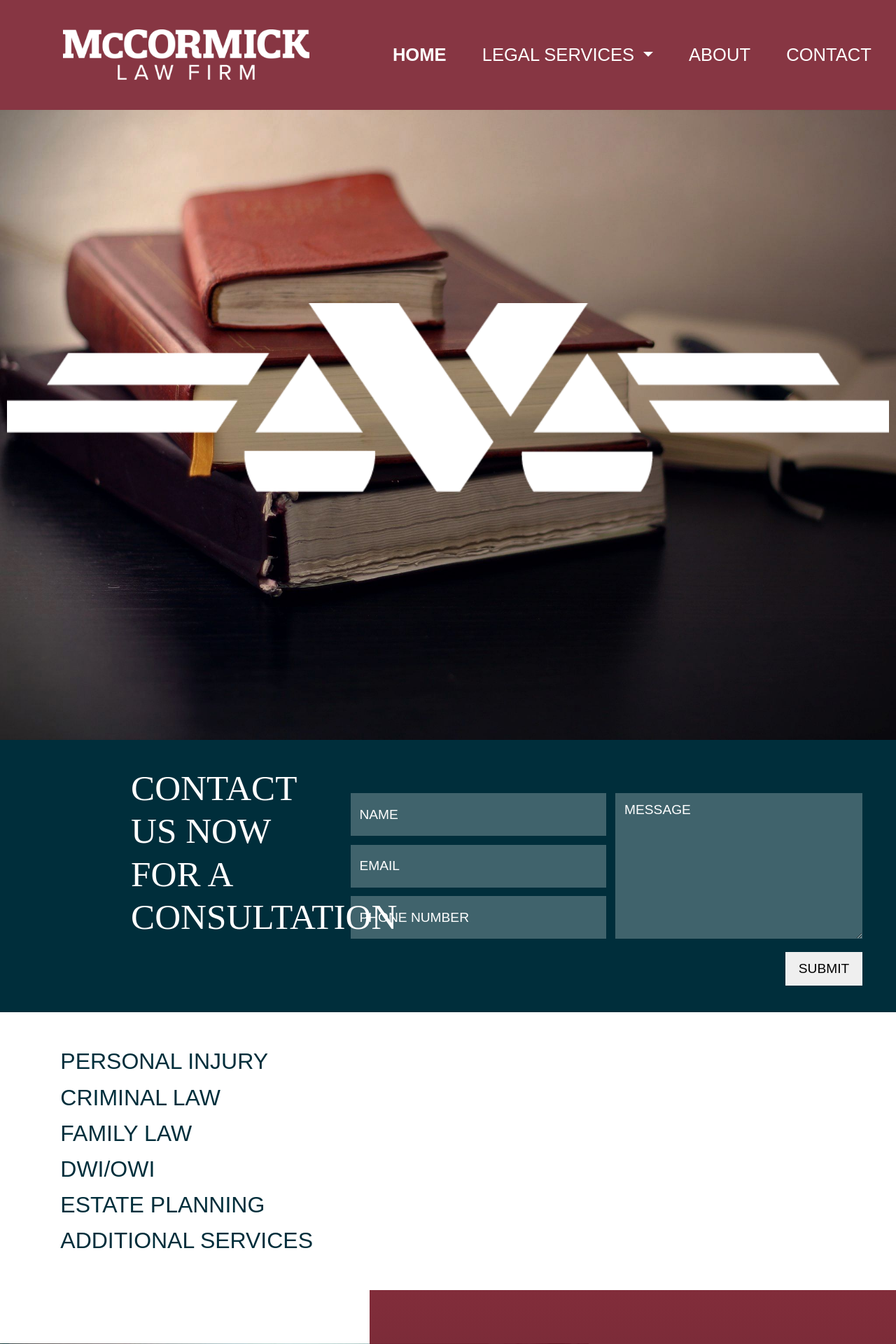
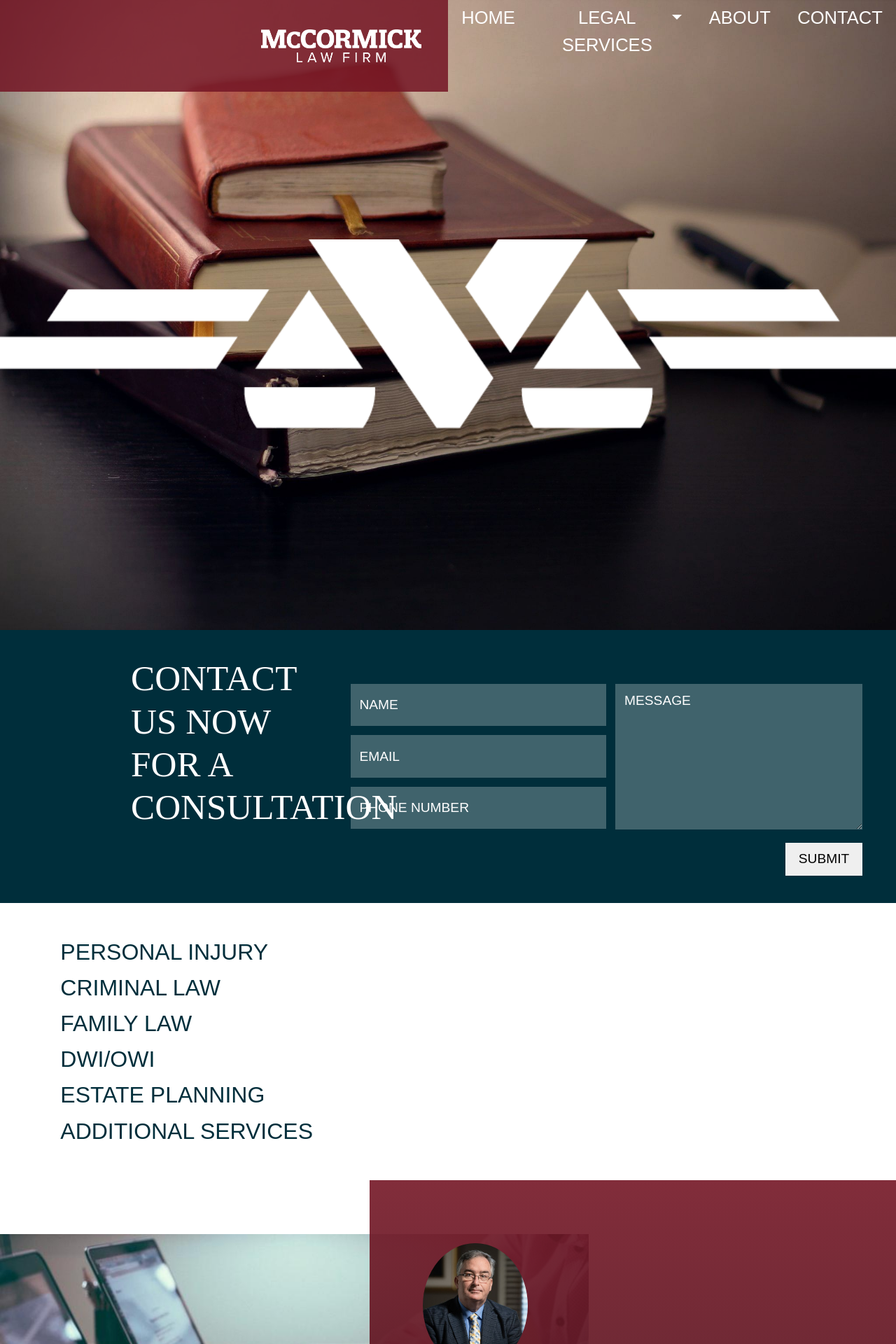
Before and after one commit to bscwebadmin/mccormickcc, a Jekyll site: the page built from index.html, in a window 1280 px wide. Shown: the top 1920 px of the page at 70% size. Built offline with Jekyll 4.4.1, drawn with Linux system fonts in a browser that asks for light colours; nearby versions of some CDN libraries; some web fonts are replaced.

Commit message:
Final Revisions WIP

```diff
--- a/_includes/header.html
+++ b/_includes/header.html
@@ -39,30 +39,34 @@
 <!--        <div class="menu__LinkContainer"><a class="menuLink menuLink&#45;&#45;Top menuLink&#45;&#45;mobile" href="/contact.html">Contact</a><a class="menuLink menuLink&#45;&#45;Top menuLink&#45;&#45;Desk" href="/contact.html">Contact</a></div>-->
 <!--    </div>-->
 <!--</section>-->
-<nav class="d-lg-block d-none navbar navbar-expand-lg bg-primary z-3 py-5 ">
-    {% assign general_data = site.data.general_settings %}
-    <div class="container-fluid">
-        <div class=" d-flex justify-content-center col-5 ">
-            <a class="navbar-brand" href="/">
-                <img id="nav-logo" class="d-block h-auto py-0 px-0 menu__Logo menu__Logo--Text img-fluid" alt="logo"
-                     src="{{ general_data.site_logo_url }}">
-            </a>
+
+<section class="  d-lg-flex d-none col-12 justify-content-between">
+    <nav class="    navbar navbar-expand-lg bg-primary col-6 z-3 py-5">
+        {% assign general_data = site.data.general_settings %}
+        <div class="d-flex col-12 justify-content-end">
+            <div class="d-flex justify-content-center col-5  ">
+                <a class="navbar-brand me-5" href="/">
+                    <img id="nav-logo" class="d-flex h-auto py-0 px-0 menu__Logo menu__Logo--Text img-fluid" alt="logo"
+                         src="{{ general_data.site_logo_url }}">
+                </a>
+            </div>
         </div>
-<!--        <div class="col-5 row ">-->
-            <ul class="navbar-nav fs-2 px-lg-3 px-xl-0">
-                <li class="nav-item mx-xl-4 mx-3">
-                    <a class="nav-link menu-link text-white active" aria-current="page" href="/">Home</a>
+    </nav>
+    <div class="d-flex h-25">
+            <ul class="d-flex flex-row navbar-nav h-25 fs-2 px-lg-3 px-xl-0 ">
+                <li class="nav-item mx-xl-4 mx-3 ">
+                    <a class="nav-link menu-link text-white active index-tabs-no-bold" aria-current="page" href="/">Home</a>
                 </li>
                 <li class="nav-item dropdown mx-xl-4 mx-3 d-flex">
                     <a class="nav-link text-white" href="/legal-services">LEGAL SERVICES</a>
-                    <a class="nav-link text-white dropdown-toggle dropdown-center " href="#" id="legalDropDown" role="button" data-bs-toggle="dropdown" aria-expanded="false"></a>
-                    <ul class="dropdown-menu fs-3 border-0 px-3 py-2 bg-transparent">
-                        <li><a class="dropdown-item text-uppercase text-white hover-item f-weight-500" href="/criminal-law">criminal law</a></li>
-                        <li><a class="dropdown-item text-uppercase text-white hover-item f-weight-500" href="/personal-injury">personal injury</a></li>
-                        <li><a class="dropdown-item text-uppercase text-white hover-item f-weight-500" href="/dwi-owi">dwi/owi</a></li>
-                        <li><a class="dropdown-item text-uppercase text-white hover-item f-weight-500" href="/estate-planning">estate planning</a></li>
-                        <li><a class="dropdown-item text-uppercase text-white hover-item f-weight-500" href="/family-law">family law</a></li>
-                        <li><a class="dropdown-item text-uppercase text-white hover-item f-weight-500" href="/additional-services">additional services</a></li>
+                    <a class="nav-link text-white dropdown-toggle dropdown-center" href="#" id="legalDropDown" role="button" data-bs-toggle="dropdown" aria-expanded="false"></a>
+                    <ul class="dropdown-menu dropdown-menu-end fs-3 border-0 px-3 py-3 bg-transparent index-tabs-no-bold">
+                        <li><a class="dropdown-item text-uppercase text-white hover-item f-weight-500 " href="/criminal-law">criminal law</a></li>
+                        <li><a class="dropdown-item text-uppercase text-white hover-item f-weight-500 " href="/personal-injury">personal injury</a></li>
+                        <li><a class="dropdown-item text-uppercase text-white hover-item f-weight-500 " href="/dwi-owi">dwi/owi</a></li>
+                        <li><a class="dropdown-item text-uppercase text-white hover-item f-weight-500 " href="/estate-planning">estate planning</a></li>
+                        <li><a class="dropdown-item text-uppercase text-white hover-item f-weight-500 " href="/family-law">family law</a></li>
+                        <li><a class="dropdown-item text-uppercase text-white hover-item f-weight-500 " href="/additional-services">additional services</a></li>
                     </ul>
                 </li>
                 <li class="nav-item mx-xl-4 mx-3">
@@ -72,9 +76,8 @@
                     <a class="nav-link text-white" href="/contact">CONTACT</a>
                 </li>
             </ul>
-<!--        </div>-->
     </div>
-</nav>
+</section>
 <div class="d-block d-lg-none bg-secondary">
     <nav class="navbar navbar-expand-lg bg-secondary z-3 py-4">
         {% assign general_data = site.data.general_settings %}
--- a/_layouts/default.html
+++ b/_layouts/default.html
@@ -45,7 +45,6 @@
         <div>
             <div class="d-flex">
                 <div class="d-none d-lg-block desktop-home">
-                   {% include header.html %}
                     <section class=" ">
                         {{ content }}
                         {% include footer.html %}
--- a/assets/css/new_styles.css
+++ b/assets/css/new_styles.css
@@ -329,3 +329,6 @@
     -webkit-columns: 2;
     -moz-columns: 2;
 }
+.index-tabs-no-bold {
+    font-weight: normal !important;
+}
--- a/index.html
+++ b/index.html
@@ -51,9 +51,10 @@
 <!-- START DESKTOP-->
 
 <section
-        class="container-fluid text-white text-center d-flex align-items-start py-0 vh-100 pageHero__Home__Inner d-none d-lg-flex overflow-y-hidden"
+        class="container-fluid text-white text-center d-flex align-items-start py-0 vh-100 pageHero__Home__Inner d-none d-lg-flex overflow-y-hidden px-0"
         style="background-image: url({{ page.hero_section.background_image_url}});background-size: cover;"
         xmlns="http://www.w3.org/1999/html">
+    {% include header.html %}
     <div class="seal-container d-flex mb-5">
         <div class="d-flex mb-5">
             <img src="{{page.hero_section.desktop_home_logo_url}}" alt="logo" class="seal d-block img-fluid"/>
@@ -81,8 +82,8 @@
          style="background-image: url({{ page.hero_section.background_image_url}});background-size: cover; ">
     <div class="row py-0 ">
         <div class="container-fluid px-0 py-0">
-            <div class="d-flex col-12 py-5 ">
-                <img src="{{page.hero_section.desktop_home_logo_url}}" alt="logo" class="img-fluid"/>
+            <div class="d-flex col-12 ">
+                <img src="{{page.hero_section.mobile_home_logo_url}}" alt="logo" class="img-fluid "/>
             </div>
         </div>
         <div class="d-flex justify-content-center py-4 phoneNum-bg">
```
